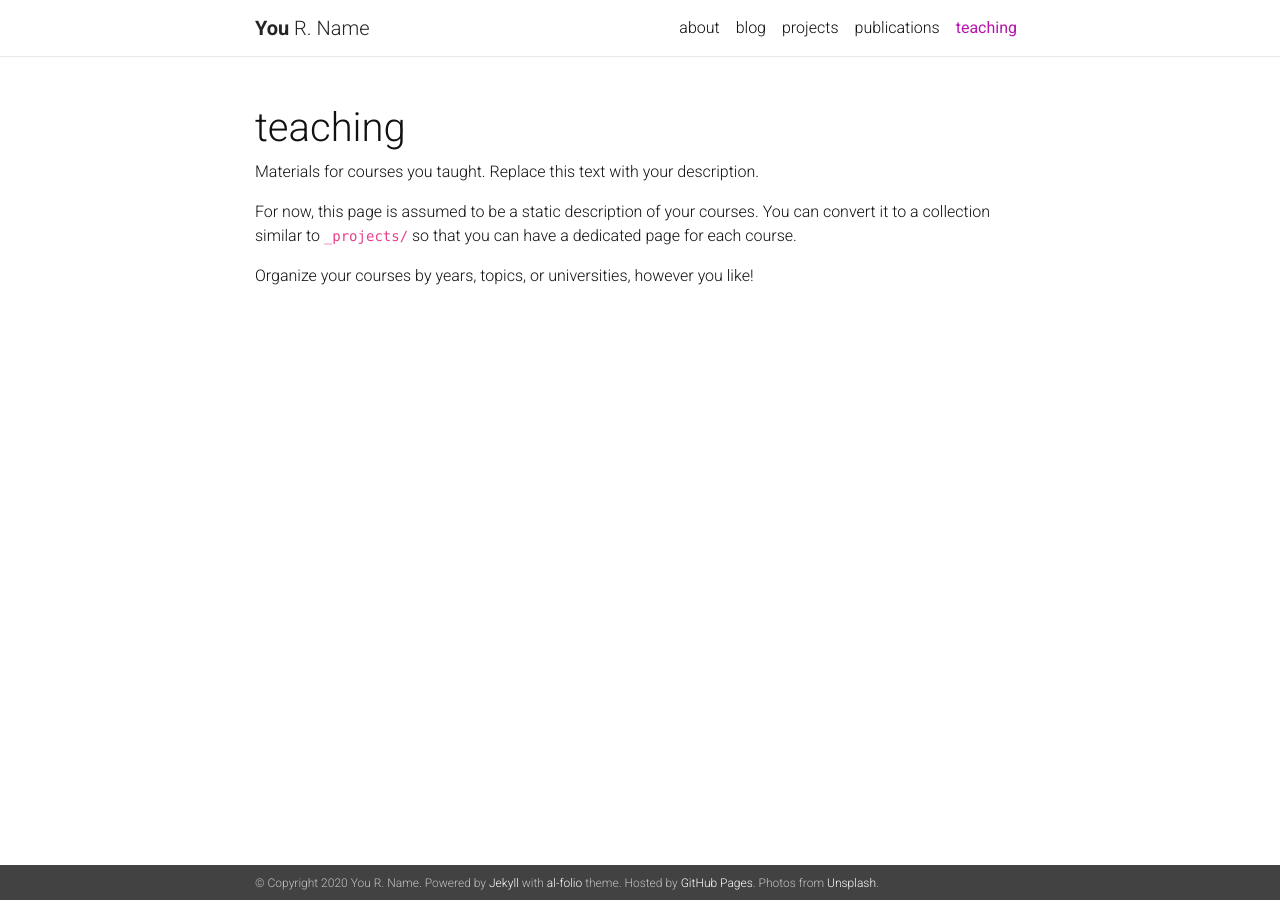
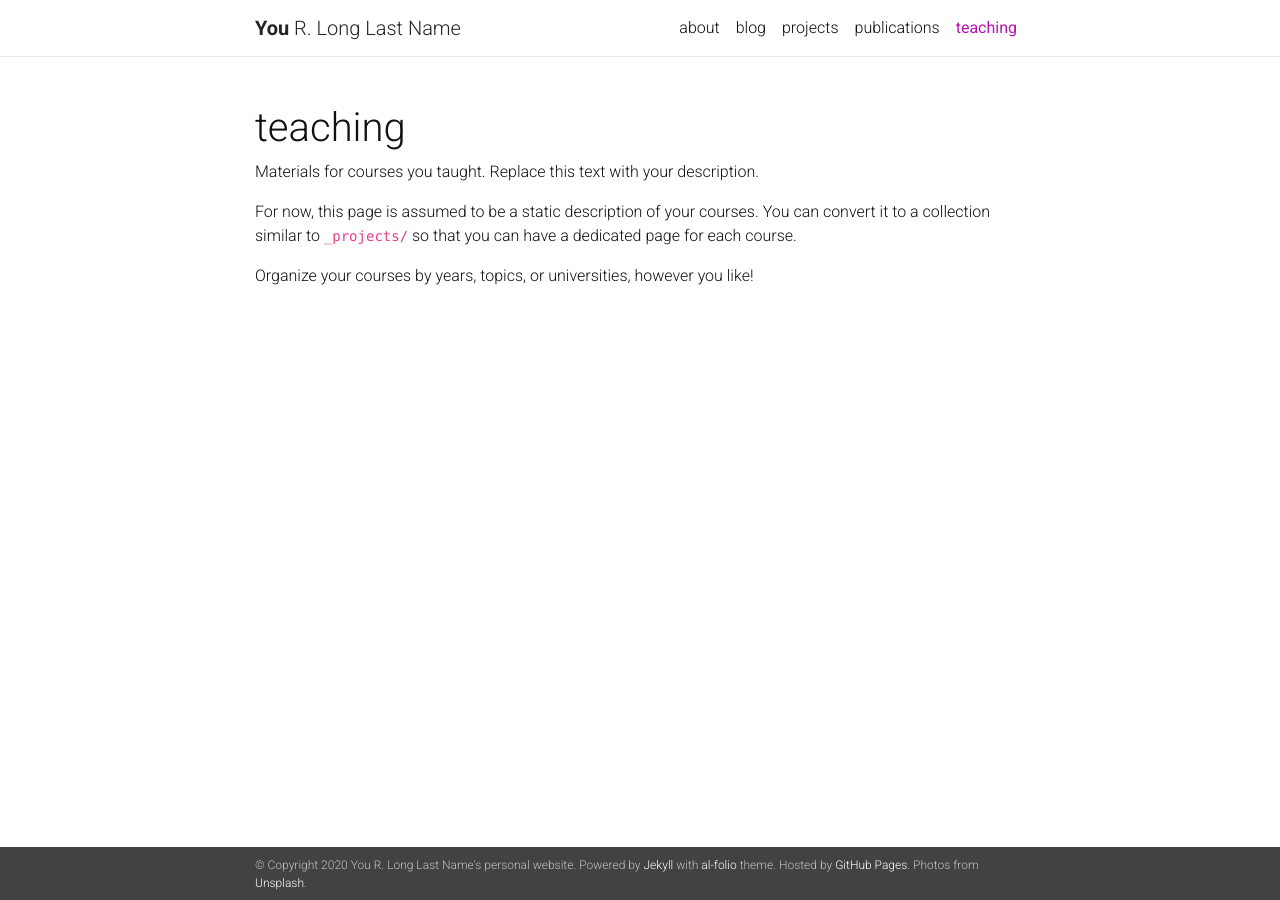
Before and after one commit to lqxyz/lqxyz.github.io, a Jekyll site: the page built from _pages/teaching.md, in a window 1280 px wide. Built offline with Jekyll 4.4.1, drawn with Linux system fonts in a browser that asks for light colours; nearby versions of some CDN libraries; a style sheet for code colours, icons or effects is not loaded.

Commit message:
FIX add first/middle/last name var in config

```diff
--- a/_config.yml
+++ b/_config.yml
@@ -2,7 +2,10 @@
 # Site settings
 # -----------------------------------------------------------------------------
 
-title: You R. Name
+title: "You R. Long Last Name's personal website"
+first_name: You
+middle_name: R.
+last_name: Long Last Name
 email: you@example.com
 description: > # this means to ignore newlines until "url:"
   A simple, whitespace theme for academics. Based on [*folio](https://github.com/bogoli/-folio) design.
--- a/_includes/header.html
+++ b/_includes/header.html
@@ -4,16 +4,8 @@
     <nav id="navbar" class="navbar navbar-light bg-white navbar-expand-sm {% if site.navbar_fixed %}fixed-top{% else %}sticky-top{% endif %}">
     <div class="container">
       {% if page.title != "about" %}
-      {% assign name = site.title | split: ' ' %}
-      {% assign firstname = name | first %}
-      {% if name.size > 2 %}
-         {% assign middlenames =  name | slice:1, name.size-1 | join:" " %}
-      {% else %}
-         {% assign middlenames = '' %}
-      {% endif %}
-      {% assign lastname = name | last %}
       <a class="navbar-brand title font-weight-lighter" href="{{ site.baseurl | prepend: site.url }}/">
-       <span class="font-weight-bold">{{ firstname }}</span> {{ middlenames }}  {{ lastname }}
+       <span class="font-weight-bold">{{ site.first_name }}</span> {{ site.middle_name }}  {{ site.last_name }}
       </a>
       {% elsif site.show_social_icons %}
         <!-- Social Icons -->
```
Also changed, not shown: _layouts/about.html (+3 -11 lines).
